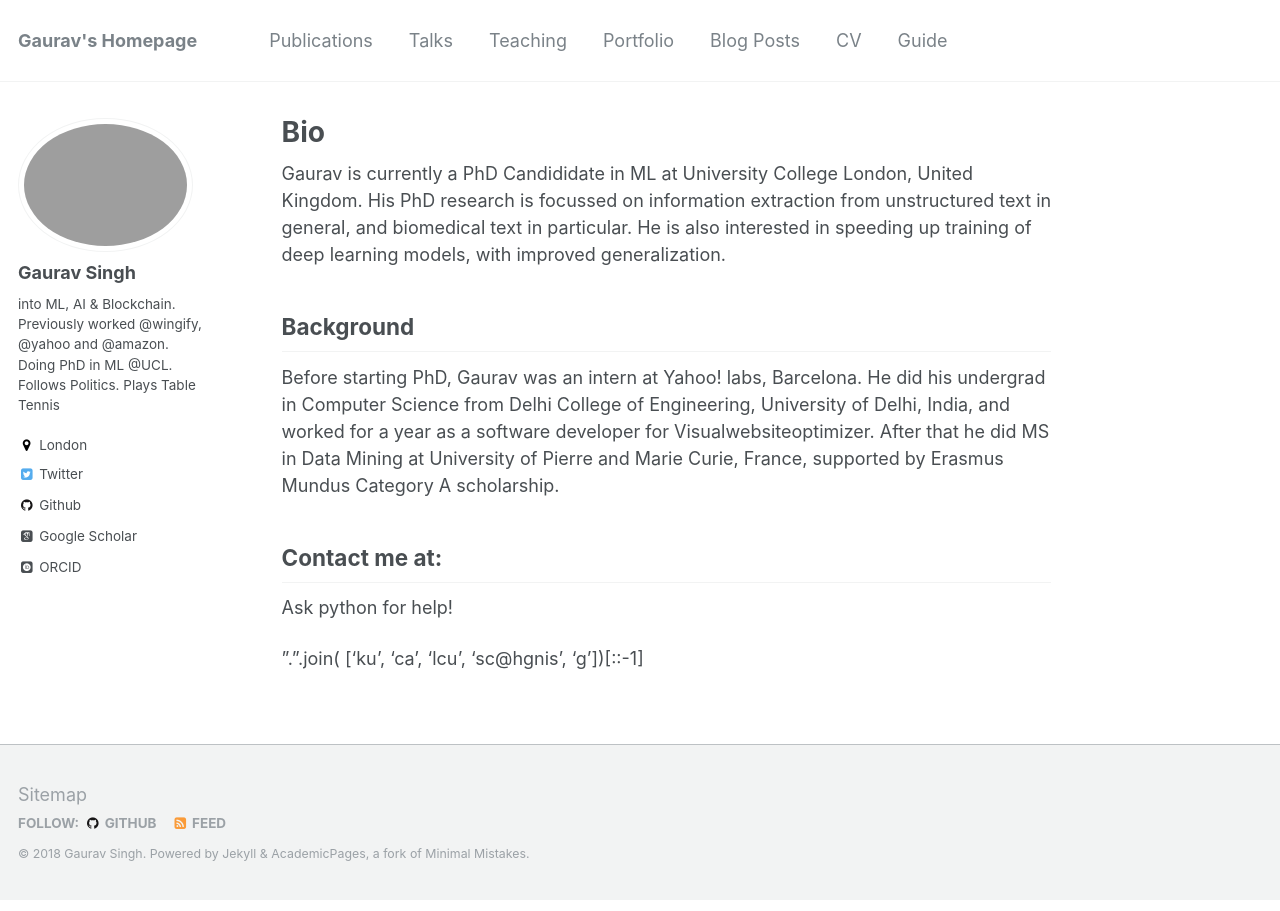
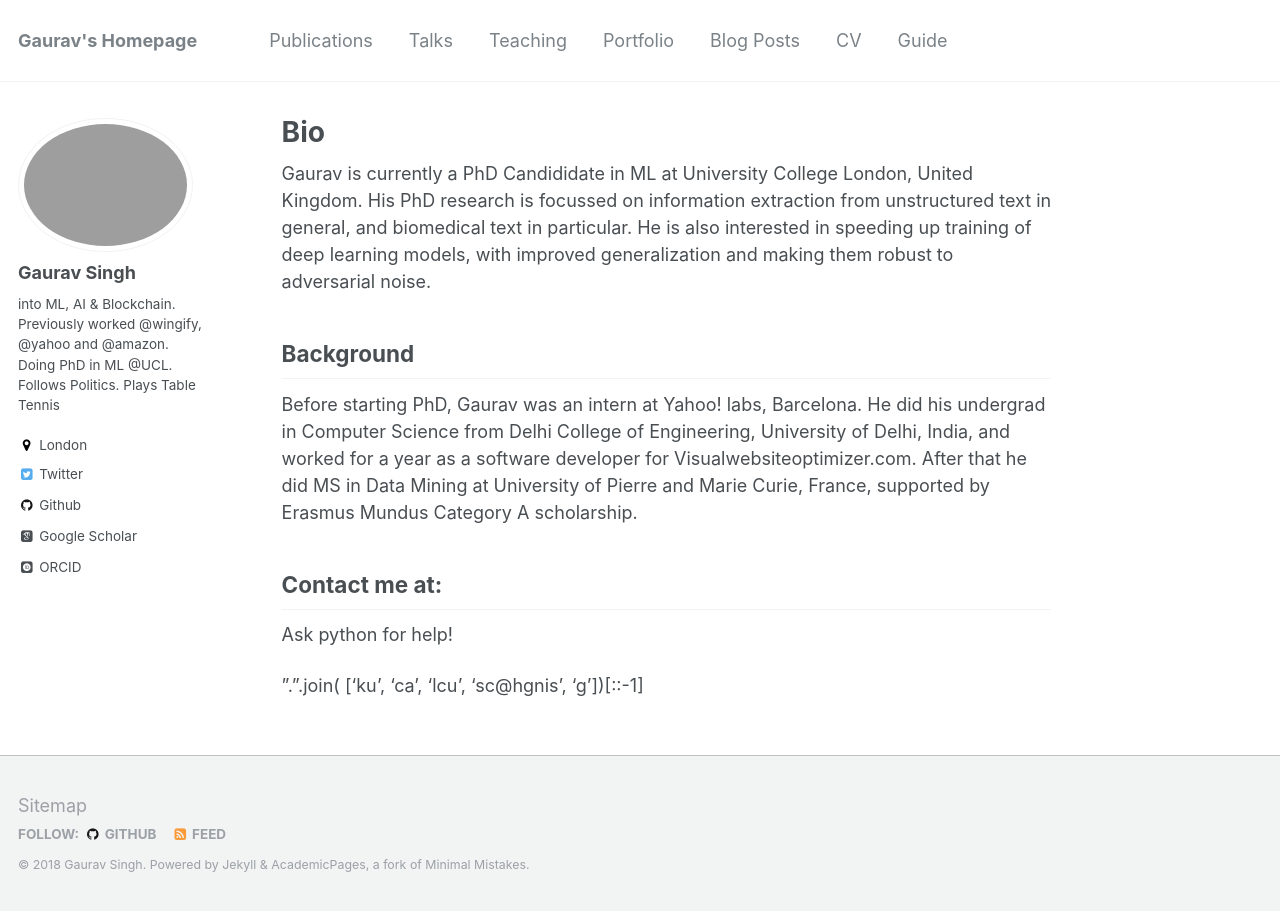
Before and after one commit to gauravsc/gauravsc.github.io, a Jekyll site: the page built from _pages/about.md, in a window 1280 px wide. Built offline with Jekyll 4.4.1, drawn with Linux system fonts in a browser that asks for light colours; some web fonts are replaced.

Commit message:
added about me section

```diff
--- a/_pages/about.md
+++ b/_pages/about.md
@@ -8,11 +8,11 @@
   - /about.html
 ---
 
-Gaurav is currently a PhD Candididate in ML at University College London, United Kingdom. His PhD research is focussed on information extraction from unstructured text in general, and biomedical text in particular. He is also interested in speeding up training of deep learning models, with improved generalization.
+Gaurav is currently a PhD Candididate in ML at University College London, United Kingdom. His PhD research is focussed on information extraction from unstructured text in general, and biomedical text in particular. He is also interested in speeding up training of deep learning models, with improved generalization and making them robust to adversarial noise.
 
 Background
 ------
-Before starting PhD, Gaurav was an intern at Yahoo! labs, Barcelona. He did his undergrad in Computer Science from Delhi College of Engineering, University of Delhi, India, and worked for a year as a software developer for Visualwebsiteoptimizer. After that he did MS in Data Mining at University of Pierre and Marie Curie, France, supported by Erasmus Mundus Category A scholarship.
+Before starting PhD, Gaurav was an intern at Yahoo! labs, Barcelona. He did his undergrad in Computer Science from Delhi College of Engineering, University of Delhi, India, and worked for a year as a software developer for Visualwebsiteoptimizer.com. After that he did MS in Data Mining at University of Pierre and Marie Curie, France, supported by Erasmus Mundus Category A scholarship.
 
 
 Contact me at:
```
